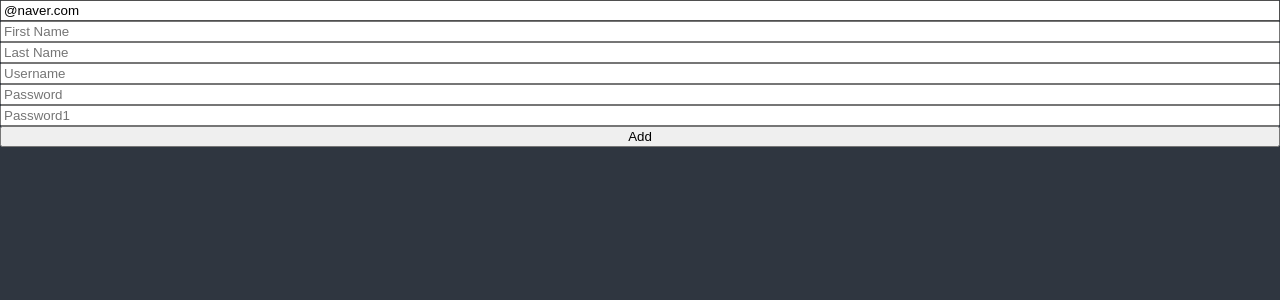
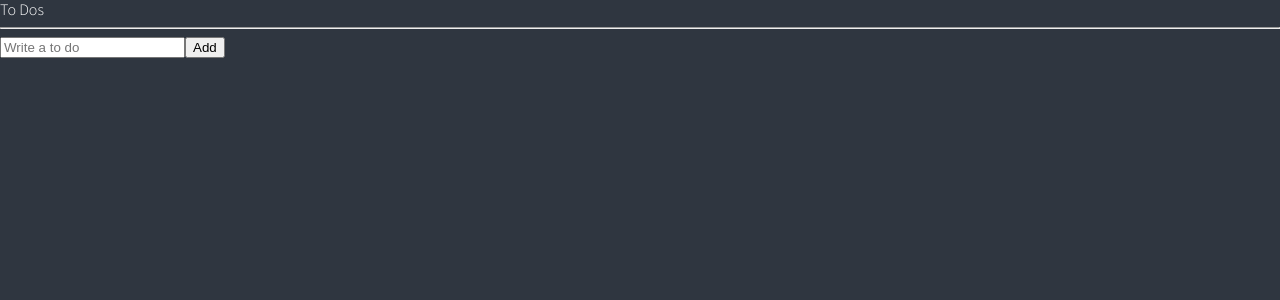
Before and after one commit to taewonnn/React_ToDoList, a React (Create React App) app: page / in a window 1280 px wide. Shown: the top 300 px of the page. Built offline with nearby package versions, Linux system fonts and the light colour scheme.

Commit message:
#6.11 Add to Do

```diff
--- a/src/App.tsx
+++ b/src/App.tsx
@@ -1,6 +1,6 @@
 import React from 'react';
 import { createGlobalStyle } from "styled-components";
-import ToDoList from "./ToDoList";
+import ToDoList from "./components/ToDoList";
 
 const GlobalStyle = createGlobalStyle`
 @import url('https://fonts.googleapis.com/css2?family=Source+Sans+Pro:wght@300;400&display=swap');
--- a/src/ToDoList.tsx
+++ /dev/null
@@ -1,156 +0,0 @@
-import {useState} from "react";
-import {useForm} from "react-hook-form";
-
-
-// useForm 사용 없이 상태관리
-// export default function ToDoList () {
-//
-//   const [toDo, setToDo] = useState('');
-//   const [toDOError, setToDoError] = useState('')
-//   const onChange = (event:React.FormEvent<HTMLInputElement>) => {
-//     const {
-//       currentTarget: { value },
-//     } = event;
-//     setToDoError('');
-//     setToDo(value);
-//   };
-//
-//   const onSubmit = (event : React.FormEvent<HTMLFormElement>) => {
-//     event.preventDefault();
-//     console.log(toDo);
-//     if(toDo.length < 10) {
-//       return setToDoError("To do should be longer")
-//     }
-//     console.log('submit')
-//   };
-//
-//   return (
-//     <div>
-//       <form onSubmit={onSubmit}>
-//         <input
-//           value={toDo}
-//           onChange={onChange}
-//           placeholder='Write a to do'
-//         />
-//         <button>Add</button>
-//         {toDOError !== '' ? toDOError : null}
-//       </form>
-//     </div>
-//   );
-// }
-
-
-// useForm 사용하여 상태 관리
-
-interface IForm {
-  email: string;
-  firstName: string;
-  lastName: string;
-  username: string;
-  password: string;
-  password1: string;
-  extraError?: string;
-};
-export default function ToDoList() {
-
-  const {
-    register,
-    handleSubmit,
-    formState: {errors},
-    setError
-  } = useForm<IForm>({
-    defaultValues: {
-      email: "@naver.com",
-    },
-  });
-
-  // register -> onChange / onBlur의 함수가 이미 들어있는 객
-  // watch -> form의 입력값들의 변화를 관찰할 수 있게 해주는 함수
-  // handleSubmit ->  validation
-
-  const onValid = (data: IForm) => {
-    if (data.password !== data.password1) {
-      setError(
-        "password1",
-        {message: "Password are not the same"},
-        {shouldFocus: true}
-      );
-    }
-    // setError("extraError", { message: "Server offline." });
-  };
-  // formState
-  // console.log(register('toDo'));
-  // console.log(watch());
-
-  return (
-    <div>
-      <form
-        style={{display: "flex", flexDirection: "column"}}
-        onSubmit={handleSubmit(onValid)}
-      >
-        <input {...register("email", {
-            required: 'Email is required',
-            pattern: {
-              value: /^[A-Za-z0-9._%+-]+@naver.com$/,
-              message: "Only naver.com emails allowed",
-            }
-          },
-        )} placeholder="Email"/>
-        <span> {errors?.email?.message as string}</span>
-        <input
-          {...register("firstName", {
-            required: 'write First Name',
-            validate: {
-              noDaram: (value) =>
-                value.includes("daram") ? "no daram allowed" : true,
-              noNick: (value) =>
-                value.includes("nick") ? "no nick allowed" : true,
-            },
-          })}
-          placeholder="First Name"
-        />
-        <span> {errors?.firstName?.message as string}</span>
-        <input
-          {...register("lastName", {required: "write here"})}
-          placeholder="Last Name"
-        />
-        <span>{errors?.lastName?.message}</span>
-        <input
-          {...register("username", {required: "write here", minLength: 10})}
-          placeholder="Username"
-        />
-        <span>{errors?.username?.message}</span>
-        <input
-          {...register("password", {required: "write here", minLength: 5})}
-          placeholder="Password"
-        />
-        <span>{errors?.password?.message}</span>
-        <input
-          {...register("password1", {
-            required: "Password is required",
-            minLength: {
-              value: 5,
-              message: "Your password is too short.",
-            },
-          })}
-          placeholder="Password1"
-        />
-        <span>{errors?.password1?.message}</span>
-        <button>Add</button>
-        <span>{errors?.extraError?.message}</span>
-      </form>
-    </div>
-  )
-}
-
-
-
-// useForm
-
-// register / handleSubmit 제공
-
-// Register
-// regitster 함수를 form 태그 안에 있는 모든 input에서 호출!
-// 검사 옵션 설정 가능
-
-//error 객체는 formState 안에 있어   (formState은 form의 state들이 들어 있고 그 중에 error도 있는 것)
--- /dev/null
+++ b/src/components/ToDoList.tsx
@@ -0,0 +1,56 @@
+import { useForm } from "react-hook-form";
+import {atom, useRecoilState, useSetRecoilState} from "recoil";
+
+interface IForm {
+  toDo: string;
+}
+
+interface IToDo {
+  text: string;
+  id: number;
+  category: "TO_DO" | "DOING" | "DONE";
+}
+
+const toDoState = atom<IToDo[]>({
+  key: "toDo",
+  default: [],
+});
+
+function ToDoList() {
+
+  // atom에 접근하기
+  const [toDos, setToDos] = useRecoilState(toDoState);
+
+  const { register, handleSubmit, setValue } = useForm<IForm>();
+  const handleValid = ({ toDo }: IForm) => {
+    setToDos((oldToDos) => [
+      { text: toDo, id: Date.now(), category: "TO_DO" },
+      ...oldToDos,
+    ]);
+    setValue("toDo", "");
+  };
+
+
+  return (
+    <div>
+      <h1>To Dos</h1>
+      <hr />
+      <form onSubmit={handleSubmit(handleValid)}>
+        <input
+          {...register("toDo", {
+            required: "Please write a To Do",
+          })}
+          placeholder="Write a to do"
+        />
+        <button>Add</button>
+      </form>
+      <ul>
+        {toDos.map((toDo) => (
+          <li key={toDo.id}>{toDo.text}</li>
+        ))}
+      </ul>
+    </div>
+  );
+}
+
+export default ToDoList;
```
